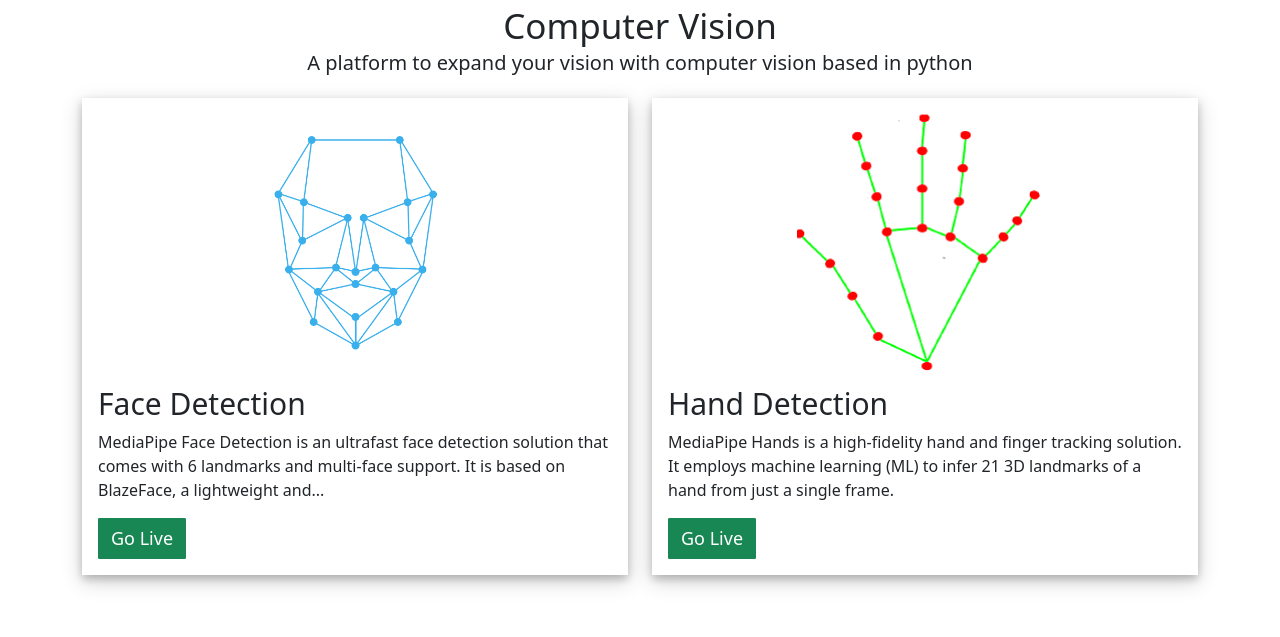
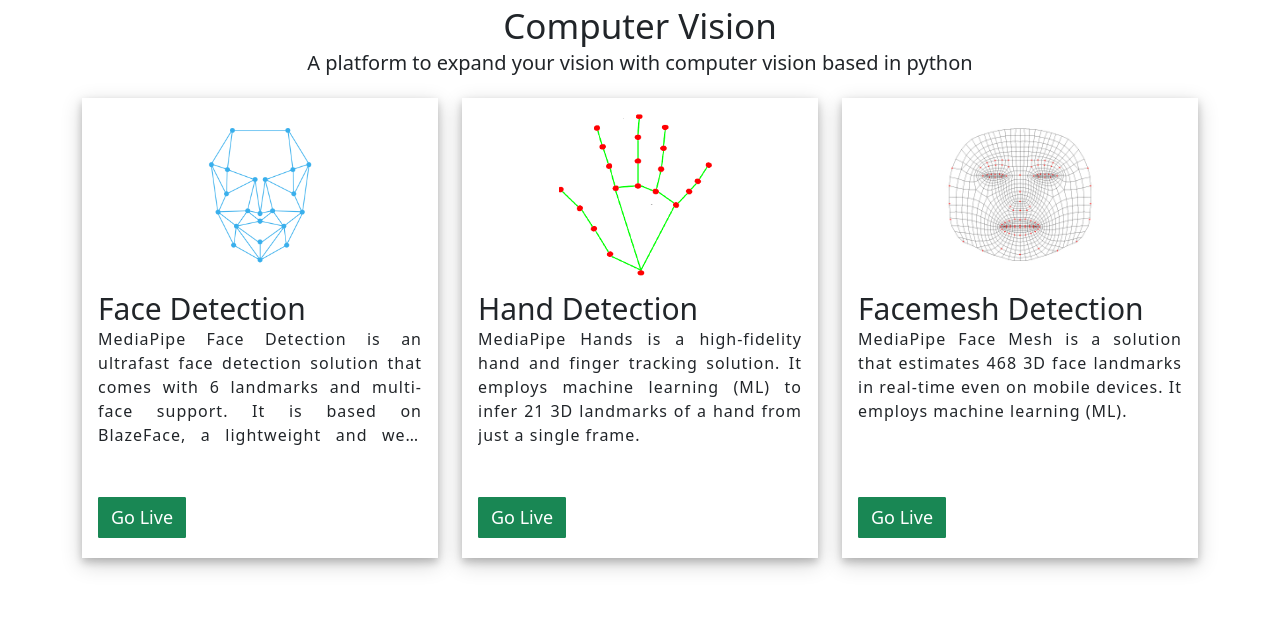
Before and after one commit to Raihan-009/Flask_FacedetectionWebApp, a Flask app: page / in a window 1280 px wide. Shown: the part 59-696 px from the top of the page. Run offline with Flask 2, Linux system fonts and the light colour scheme; style sheets or scripts are compiled from the project's sources.

Commit message:
hmtl,css file updated

```diff
--- a/app.py
+++ b/app.py
@@ -54,6 +54,12 @@
 def handTracking_streaming():
     return Response(hand_detection(),mimetype='multipart/x-mixed-replace; boundary=frame')
 
+#Mesh Detection front end
+@app.route("/mesh_detection")
+def mesh_tracking():
+    return render_template("meshtracking.html")
+
+
 #original video streaming
 def original_face():
     cam = cv2.VideoCapture(0)
--- a/static/styles/index.css
+++ b/static/styles/index.css
@@ -17,18 +17,22 @@
   margin-bottom: 20px;
 }
 
-.background {
+.row .background {
+  height: 460px;
   background-color: white;
   -webkit-box-shadow: 0 4px 8px 0 rgba(0, 0, 0, 0.2), 0 6px 20px 0 rgba(0, 0, 0, 0.19);
           box-shadow: 0 4px 8px 0 rgba(0, 0, 0, 0.2), 0 6px 20px 0 rgba(0, 0, 0, 0.19);
   padding: 1rem;
+  min-height: 300px;
+  margin: 0 auto;
+  position: relative;
 }
 
-.background .content-img {
+.row .background img {
+  display: block;
+  margin-left: auto;
+  margin-right: auto;
   text-align: center;
-}
-
-.background .content-img img {
   width: 50%;
   -o-object-fit: cover;
      object-fit: cover;
@@ -36,38 +40,44 @@
 }
 
 @media (max-width: 768px) {
-  .background .content-img img {
+  .row .background img {
     width: 75%;
     -o-object-fit: cover;
        object-fit: cover;
   }
 }
 
-.background .content-description h4 {
+.row .background h4 {
   font-size: 30px;
+  margin-top: 0px;
+  margin-bottom: 0px;
+}
+
+.row .background p {
+  text-align: justify;
+  letter-spacing: 1px;
+  display: -webkit-box;
+  -webkit-line-clamp: 5;
+  -webkit-box-orient: vertical;
+  overflow: hidden;
 }
 
 @media (max-width: 768px) {
-  .background .content-description p {
+  .row .background p {
     font-size: 10px;
   }
 }
 
-@media (max-width: 576px) {
-  .background .content-description {
-    text-align: center;
-  }
-}
-
-.background .content-button .live {
+.row .background .live {
   border-radius: 1px;
   font-size: 18px;
-  padding: 0.2 rem;
   cursor: pointer;
+  position: absolute;
+  bottom: 20px;
 }
 
 @media (max-width: 576px) {
-  .background .content-button {
+  .row .background .live {
     text-align: center;
   }
 }
--- a/static/styles/index.scss
+++ b/static/styles/index.scss
@@ -1,12 +1,14 @@
-@import './breakpoints.scss';
-.intro{
-    h3{
+@import "./breakpoints.scss";
+
+.intro {
+    h3 {
         text-align: center;
         font-size: 35px;
         margin-top: 5px;
         margin-bottom: 0px;
     }
-    p{
+
+    p {
         margin-top: 1px;
         font-size: 20px;
         text-align: center;
@@ -14,45 +16,63 @@
     }
 }
 
-.background{
+.row {
+
+
+    .background {
+        height: 460px;
         background-color: white;
         box-shadow: 0 4px 8px 0 rgba(0, 0, 0, 0.2), 0 6px 20px 0 rgba(0, 0, 0, 0.19);
         padding: 1rem;
-    .content-img {
+        min-height: 300px;
+        margin: 0 auto;
+        position: relative;
+        img {
+            display: block;
+            margin-left: auto;
+            margin-right: auto;
             text-align: center;
-        img {
             width: 50%;
             object-fit: cover;
             margin-bottom: 15px;
+
             @include media("<=md") {
                 width: 75%;
                 object-fit: cover;
             }
         }
+
+        h4 {
+            font-size: 30px;
+            margin-top: 0px;
+            margin-bottom: 0px;
         }
 
-    .content-description {
-        h4{
-            font-size: 30px;
-        }
         p {
+            text-align: justify;
+            letter-spacing: 1px;
+            display: -webkit-box;
+            -webkit-line-clamp: 5;
+            -webkit-box-orient: vertical;
+            overflow: hidden;
             @include media("<=md") {
                 font-size: 10px;
             }
         }
-        @include media("<=sm"){
+        .live {
+            border-radius: 1px;
+            font-size: 18px;
+            cursor: pointer;
+            position: absolute;
+            bottom: 20px;
+            @include media("<=sm") {
                 text-align: center;
             }
         }
-    .content-button{
-        .live{
-            border-radius: 1px;
-            font-size: 18px;
-            padding: 0.2 rem;
-            cursor: pointer;
-        }
-        @include media("<=sm"){
-            text-align: center;
+
+
+
+
+
     }
 }
-}
--- a/templates/facetracking.html
+++ b/templates/facetracking.html
@@ -7,7 +7,7 @@
     <meta name="viewport" content="width=device-width, initial-scale=1.0">
     <link href="https://cdn.jsdelivr.net/npm/bootstrap@5.1.3/dist/css/bootstrap.min.css" rel="stylesheet" integrity="sha384-1BmE4kWBq78iYhFldvKuhfTAU6auU8tT94WrHftjDbrCEXSU1oBoqyl2QvZ6jIW3" crossorigin="anonymous">
     <link rel="stylesheet" href="../static/styles/facetracking.css">
-    <title>face</title>
+    <title>Face Detection</title>
 </head>
 <body>
 
--- a/templates/index.html
+++ b/templates/index.html
@@ -1,37 +1,42 @@
 {% extends 'navbar.html' %} {% block content %}
-<link rel="stylesheet" href="{{ url_for('static', filename = './styles/index.css') }}">
+<link rel="stylesheet" href="{{ url_for('static', filename = './styles/index.css') }}" />
 <div class="intro">
     <h3>Computer Vision</h3>
     <p>A platform to expand your vision with computer vision based in python</p>
 </div>
 <div class="container mb-5">
     <div class="row">
-        <div class="col-sm-6 col-12">
+        <div class="col-sm-4 col-12">
             <div class="background">
-                <div class="content-img">
-                    <img src="{{ url_for('static', filename = './images/face.png') }}" alt="">
-                </div>
-                <div class="content-description">
-                    <h4>Face Detection</h4>
-                    <p>MediaPipe Face Detection is an ultrafast face detection solution that comes with 6 landmarks and multi-face support. It is based on BlazeFace, a lightweight and...</p>
-                </div>
-                <div class="content-button">
-                    <a href="/face_detection"><button class="btn btn-success live">Go Live</button></a>
-                </div>
+                <img src="{{ url_for('static', filename = './images/face.png') }}" alt="" />
+                <h4>Face Detection</h4>
+                <p>
+                    MediaPipe Face Detection is an ultrafast face detection solution that comes with 6 landmarks and multi-face support. It is based on BlazeFace, a lightweight and well-performing face detector tailored for mobile GPU inference. The detector’s super-realtime performance enables it to be applied to any live viewfinder experience that requires an accurate facial region of interest as an input for other task-specific models, such as 3D facial keypoint estimation
+                </p>
+                <a href="/face_detection"><button class="btn btn-success live">Go Live</button></a>
             </div>
         </div>
-        <div class="col-sm-6 col-12">
+        <div class="col-sm-4 col-12">
             <div class="background">
-                <div class="content-img">
-                    <img src="{{ url_for('static', filename = './images/hand.png') }}" alt="">
-                </div>
-                <div class="content-description">
-                    <h4>Hand Detection</h4>
-                    <p>MediaPipe Hands is a high-fidelity hand and finger tracking solution. It employs machine learning (ML) to infer 21 3D landmarks of a hand from just a single frame. </p>
-                </div>
-                <div class="content-button">
-                    <a href="/hand_detection"><button class="btn btn-success live">Go Live</button></a>
-                </div>
+                <img src="{{ url_for('static', filename = './images/hand.png') }}" alt="" />
+                <h4>Hand Detection</h4>
+                <p>
+                    MediaPipe Hands is a high-fidelity hand and finger tracking solution.
+                    It employs machine learning (ML) to infer 21 3D landmarks of a hand
+                    from just a single frame.
+                </p>
+                <a href="/hand_detection"><button class="btn btn-success live">Go Live</button></a>
+            </div>
+        </div>
+        <div class="col-sm-4 col-12">
+            <div class="background">
+                <img src="{{ url_for('static', filename = './images/facemesh.jpeg') }}" alt="" />
+                <h4>Facemesh Detection</h4>
+                <p>
+                    MediaPipe Face Mesh is a solution that estimates 468 3D face landmarks
+                    in real-time even on mobile devices. It employs machine learning (ML).
+                </p>
+                <a href="/mesh_detection"><button class="btn btn-success live">Go Live</button></a>
             </div>
         </div>
     </div>
```
Also changed, not shown: templates/meshtracking.html (added, +12 -0 lines), static/images/facemesh.jpeg (added), 1 other file. Lines whose indentation alone changed are shown as unchanged.
